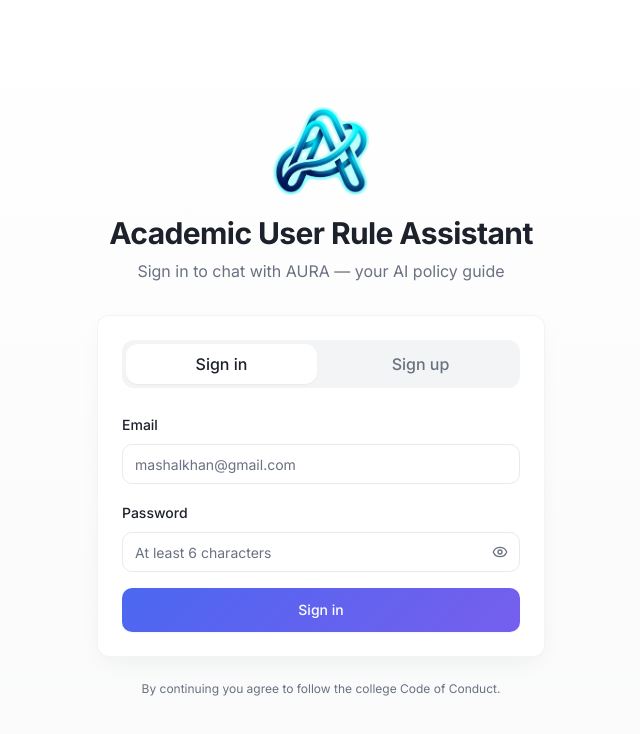
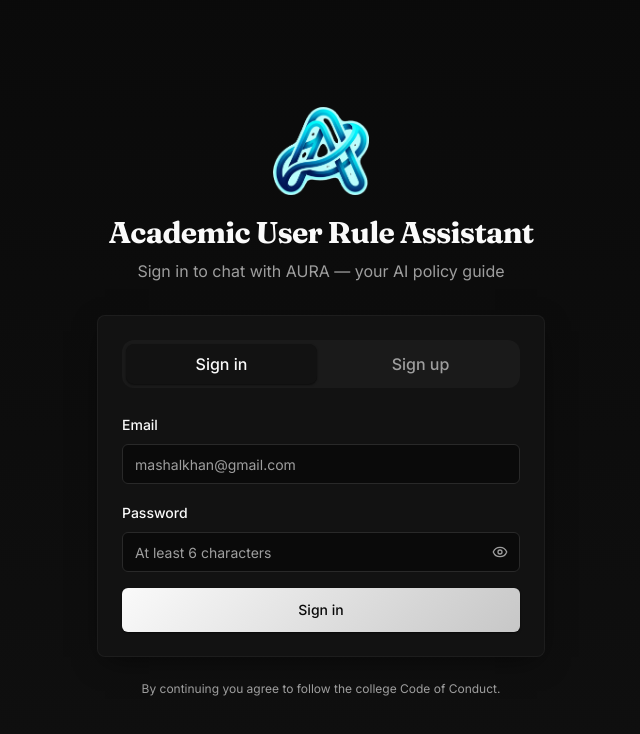
Before and after one commit to MASHAl421/aura-chat, a React (Vite) app: page /auth in a window 1280 px wide. Shown: the top 734 px of the page, without its empty margins (319-959 px from the left). Built offline with nearby package versions, Linux system fonts and the light colour scheme; the HTML template or start-up script is replaced by a standard one.

Commit message:
Changes
Co-authored-by: MASHAl421 <185788134+MASHAl421@users.noreply.github.com>

```diff
--- a/src/index.css
+++ b/src/index.css
@@ -7,55 +7,53 @@
 
 @layer base {
   :root {
-    --background: 0 0% 100%;
-    --foreground: 220 20% 14%;
+    /* ILAB-inspired: pure black surfaces, white type, single accent */
+    --background: 0 0% 4%;
+    --foreground: 0 0% 98%;
 
-    --card: 0 0% 100%;
-    --card-foreground: 220 20% 14%;
+    --card: 0 0% 7%;
+    --card-foreground: 0 0% 98%;
 
-    --popover: 0 0% 100%;
-    --popover-foreground: 220 20% 14%;
+    --popover: 0 0% 7%;
+    --popover-foreground: 0 0% 98%;
 
-    /* Indigo / blue accent like DeepSeek */
-    --primary: 230 85% 62%;
-    --primary-foreground: 0 0% 100%;
-    --primary-glow: 230 85% 72%;
+    --primary: 0 0% 98%;
+    --primary-foreground: 0 0% 4%;
+    --primary-glow: 0 0% 100%;
 
-    /* Soft lavender — used for user bubble & active sidebar item */
-    --secondary: 230 60% 96%;
-    --secondary-foreground: 230 50% 30%;
+    --secondary: 0 0% 12%;
+    --secondary-foreground: 0 0% 96%;
 
-    --muted: 220 14% 96%;
-    --muted-foreground: 220 10% 46%;
+    --muted: 0 0% 10%;
+    --muted-foreground: 0 0% 62%;
 
-    --accent: 230 60% 96%;
-    --accent-foreground: 230 50% 30%;
+    --accent: 0 0% 14%;
+    --accent-foreground: 0 0% 98%;
 
-    --destructive: 0 72% 50%;
+    --destructive: 0 70% 55%;
     --destructive-foreground: 0 0% 100%;
 
-    --border: 220 14% 92%;
-    --input: 220 14% 92%;
-    --ring: 230 85% 62%;
+    --border: 0 0% 16%;
+    --input: 0 0% 16%;
+    --ring: 0 0% 80%;
 
-    --radius: 0.75rem;
+    --radius: 0.5rem;
 
-    --gradient-hero: linear-gradient(135deg, hsl(230 85% 62%) 0%, hsl(250 80% 65%) 100%);
-    --gradient-subtle: linear-gradient(180deg, hsl(0 0% 100%) 0%, hsl(220 14% 98%) 100%);
+    --gradient-hero: linear-gradient(135deg, hsl(0 0% 98%) 0%, hsl(0 0% 78%) 100%);
+    --gradient-subtle: linear-gradient(180deg, hsl(0 0% 4%) 0%, hsl(0 0% 6%) 100%);
 
-    --shadow-soft: 0 1px 2px 0 hsl(220 20% 14% / 0.04), 0 1px 1px -1px hsl(220 20% 14% / 0.04);
-    --shadow-elegant: 0 8px 24px -8px hsl(220 20% 14% / 0.08);
-    --shadow-glow: 0 0 0 4px hsl(230 85% 62% / 0.08);
+    --shadow-soft: 0 1px 2px 0 hsl(0 0% 0% / 0.5), 0 1px 1px -1px hsl(0 0% 0% / 0.4);
+    --shadow-elegant: 0 8px 28px -8px hsl(0 0% 0% / 0.6);
+    --shadow-glow: 0 0 0 4px hsl(0 0% 100% / 0.06);
 
-    /* Sidebar — soft lavender like DeepSeek */
-    --sidebar-background: 230 40% 97%;
-    --sidebar-foreground: 220 20% 18%;
-    --sidebar-primary: 230 85% 62%;
-    --sidebar-primary-foreground: 0 0% 100%;
-    --sidebar-accent: 230 60% 92%;
-    --sidebar-accent-foreground: 230 60% 35%;
-    --sidebar-border: 230 25% 90%;
-    --sidebar-ring: 230 85% 62%;
+    --sidebar-background: 0 0% 6%;
+    --sidebar-foreground: 0 0% 92%;
+    --sidebar-primary: 0 0% 98%;
+    --sidebar-primary-foreground: 0 0% 4%;
+    --sidebar-accent: 0 0% 12%;
+    --sidebar-accent-foreground: 0 0% 98%;
+    --sidebar-border: 0 0% 14%;
+    --sidebar-ring: 0 0% 80%;
   }
 
   .dark {
@@ -107,11 +105,13 @@
   }
   html {
     font-family: 'Inter', system-ui, -apple-system, sans-serif;
+    background: hsl(var(--background));
   }
   h1, h2, h3, h4 {
-    font-family: 'Inter', system-ui, sans-serif;
-    letter-spacing: -0.02em;
-    font-weight: 600;
+    font-family: 'Fraunces', ui-serif, Georgia, serif;
+    letter-spacing: -0.025em;
+    font-weight: 700;
+    font-optical-sizing: auto;
   }
   code, pre, kbd {
     font-family: 'JetBrains Mono', ui-monospace, monospace;
```
